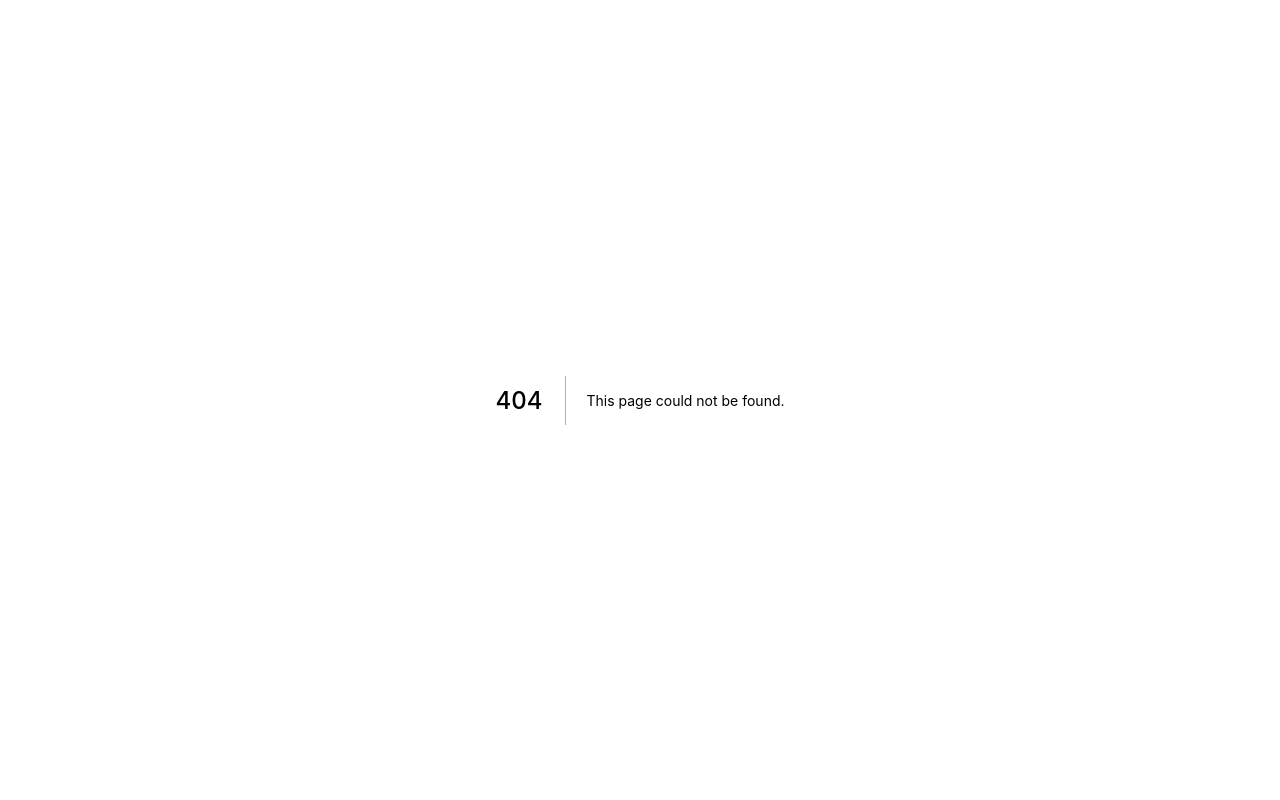
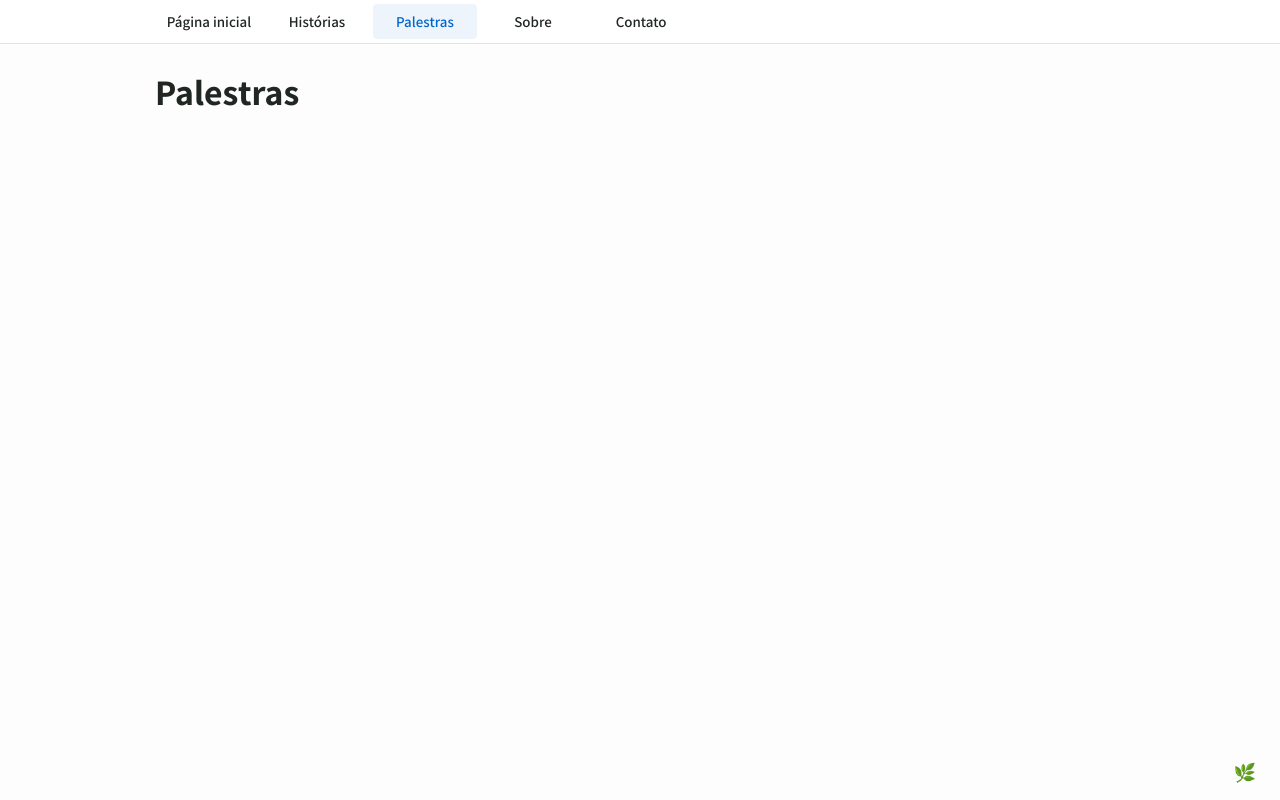
Before and after one commit to fernahh/fernahh.github.io, a Next.js app: page /talks in a window 1280 px wide. Before the commit this address had no page. Built offline with nearby package versions, Linux system fonts and the light colour scheme.

Commit message:
Add pages for mock navigation

```diff
--- /dev/null
+++ b/pages/talks/index.js
@@ -0,0 +1,9 @@
+import { Page } from 'layouts/page'
+
+const Talks = () => (
+  <Page>
+    <h1>Palestras</h1>
+  </Page>
+)
+
+export default Talks
```
Also changed, not shown: pages/about/index.js (added, +9 -0 lines), pages/contact/index.js (added, +9 -0 lines), pages/stories/index.js (added, +9 -0 lines).
